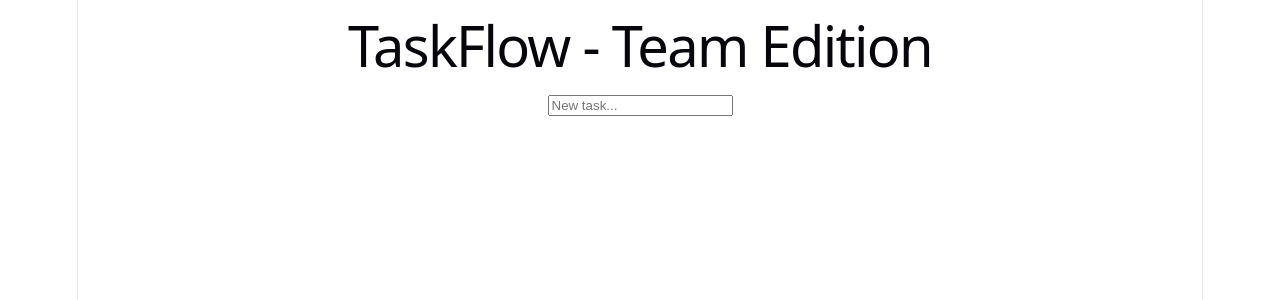
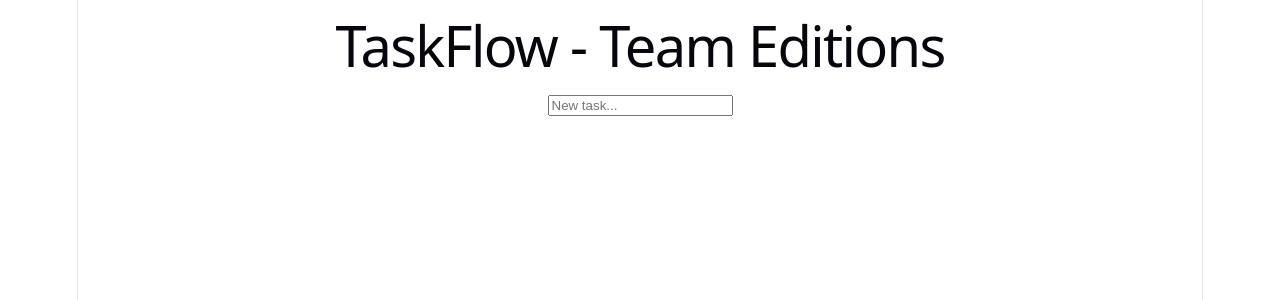
Before and after one commit to Suganthanaadhi/taskflow, a React (Vite) app: page / in a window 1280 px wide. Shown: the top 300 px of the page. Built offline with nearby package versions, Linux system fonts and the light colour scheme.

Commit message:
fix: update title to Team Edition

```diff
--- a/src/App.jsx
+++ b/src/App.jsx
@@ -7,7 +7,7 @@ function App() {
 
   return (
     <div className="App">
-<h1>TaskFlow - Team Edition</h1>
+<h1>TaskFlow - Team Editions</h1>
       <input
         type="text"
         value={input}
```
